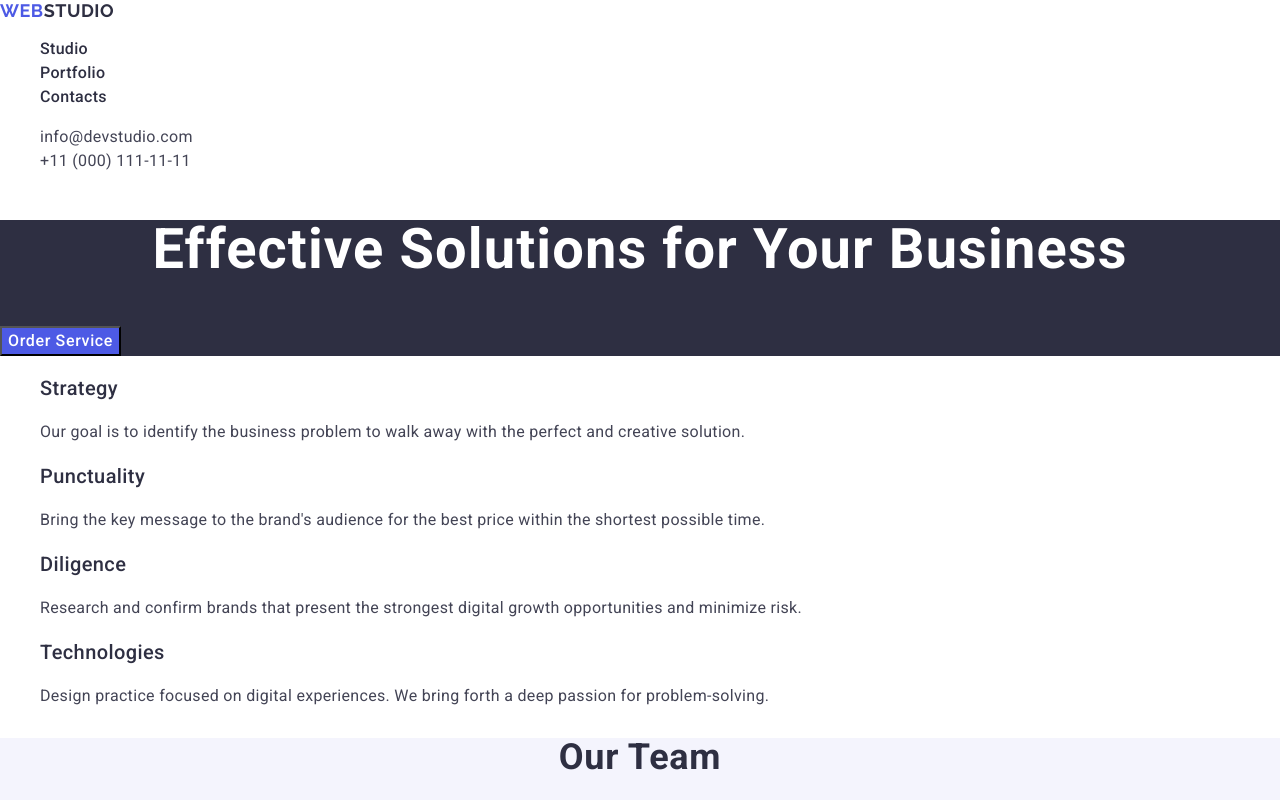
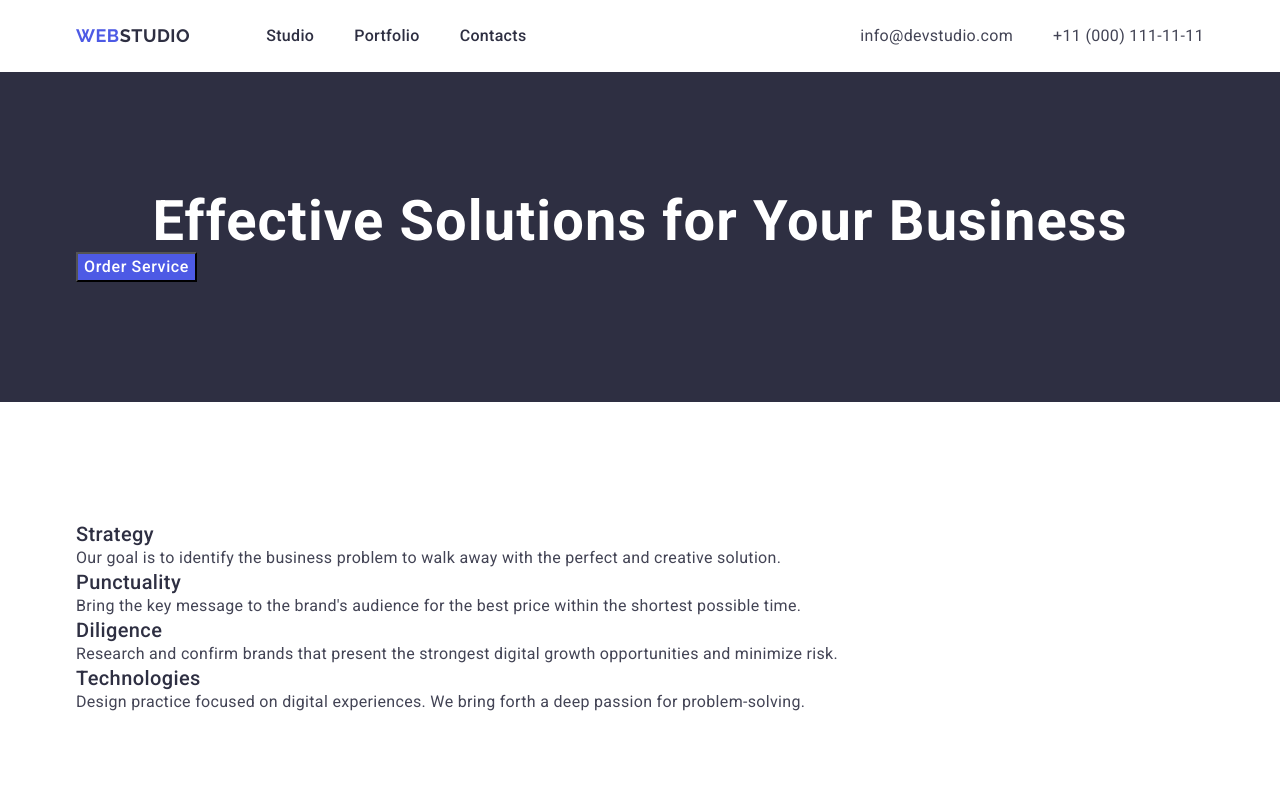
Before and after one commit to zhuk-mariia1023/goit-markup-hw-03, a plain HTML site: page index.html in a window 1280 px wide. Shown: the top 800 px of the page. Drawn offline with nearby package versions, Linux system fonts and the light colour scheme.

Commit message:
add flex styles in header

```diff
--- a/css/styles.css
+++ b/css/styles.css
@@ -4,12 +4,43 @@ body {
   background-color: #ffffff;
 }
 
-ul {
+h1,
+h2,
+h3,
+h4,
+h5,
+h6,
+p {
+  margin-top: 0;
+  margin-bottom: 0;
+}
+
+ul,
+ol {
   list-style-type: none;
+  margin-top: 0;
+  margin-bottom: 0;
+  padding-left: 0;
+}
+
+img {
+  display: block;
 }
 
 a {
   text-decoration: none;
+}
+
+.container {
+  max-width: 1158px;
+  padding-left: 15px;
+  padding-right: 15px;
+  margin: 0 auto;
+}
+
+.container-header {
+  display: flex;
+  justify-content: space-between;
 }
 
 .header .logo {
@@ -20,6 +51,22 @@ a {
   font-size: 18px;
   line-height: 1.17;
   letter-spacing: 0.03em;
+  margin-right: 76px;
+}
+
+.nav-header {
+  display: flex;
+  align-items: center;
+}
+
+.list-header {
+  display: flex;
+  gap: 40px;
+}
+
+.item-header {
+  padding-top: 24px;
+  padding-bottom: 24px;
 }
 
 .header .logo-accent {
@@ -32,6 +79,8 @@ a {
   line-height: 1.5;
   letter-spacing: 0.02em;
   color: #2e2f42;
+  padding-top: 24px;
+  padding-bottom: 24px;
 }
 
 .menu-header:hover,
@@ -41,6 +90,16 @@ a {
 
 .contact {
   font-style: normal;
+}
+
+.list-contact {
+  display: flex;
+  gap: 40px;
+}
+
+.item-contact {
+  padding-top: 24px;
+  padding-bottom: 24px;
 }
 
 .contact-link {
@@ -54,6 +113,11 @@ a {
 .contact-link:hover,
 .contact-link:focus {
   color: #404bbf;
+}
+
+.section {
+  padding-top: 120px;
+  padding-bottom: 120px;
 }
 
 .section-main {
--- a/index.html
+++ b/index.html
@@ -20,7 +20,7 @@
   <!--==============Body==================-->
   <body>
     <header class="header">
-      <div class="container">
+      <div class="container container-header">
         <nav class="nav-header">
           <a href="./index.html" class="logo"
             >Web<span class="logo-accent">Studio</span></a
@@ -58,7 +58,7 @@
 
     <!--==================Main-section-one=================-->
     <main class="main">
-      <section class="section-main">
+      <section class="section-main section">
         <div class="container">
           <h1 class="title-main">Effective Solutions for Your Business</h1>
           <button type="button" class="button">Order Service</button>
@@ -66,7 +66,7 @@
       </section>
 
       <!--================Section-two-theses===============-->
-      <section class="section-theses">
+      <section class="section-theses section">
         <div class="container">
           <h2 class="visually-hidden">Advantages</h2>
           <ul class="list-theses">
@@ -103,7 +103,7 @@
       </section>
 
       <!--===============Section-tree-time=========-->
-      <section class="section-team">
+      <section class="section-team section">
         <div class="container">
           <h2 class="title-team">Our Team</h2>
           <ul class="list-team">
@@ -156,7 +156,7 @@
       </section>
 
       <!--============Section-four-portfolio========-->
-      <section class="section-portfolio">
+      <section class="section-portfolio section">
         <div class="container">
           <h2 class="title-portfolio">Our Portfolio</h2>
           <ul class="list-portfolio">
```
